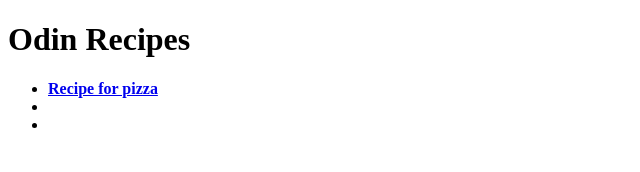
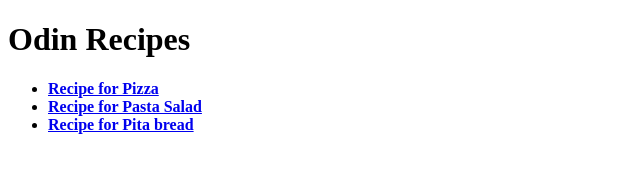
Before and after one commit to misko-rajciak/odin-recipes, a plain HTML site: page index.html in a window 1280 px wide. Shown: the whole page, without its empty margins (0-640 px from the left). Drawn offline with Linux system fonts and the light colour scheme.

Commit message:
Create 2 more recipes for my index file

```diff
--- a/index.html
+++ b/index.html
@@ -8,9 +8,9 @@
 <body>
     <h1>Odin Recipes</h1>
     <ul>
-        <li><a href="./recipes/pizza.html"><b>Recipe for pizza</b></a></li>
-        <li></li>
-        <li></li>
+        <li><a href="./recipes/pizza.html"><b>Recipe for Pizza</a></li>
+        <li><a href="./recipes/pasta_salad.html">Recipe for Pasta Salad</a></li>
+        <li><a href="./recipes/pita_bread.html">Recipe for Pita bread</b></a></li>
     </ul>
 </body>
 </html>
```
Also changed, not shown: recipes/pasta_salad.html (added, +11 -0 lines), recipes/pita_bread.html (added, +11 -0 lines), recipes/pizza.html (+0 -1 lines).
